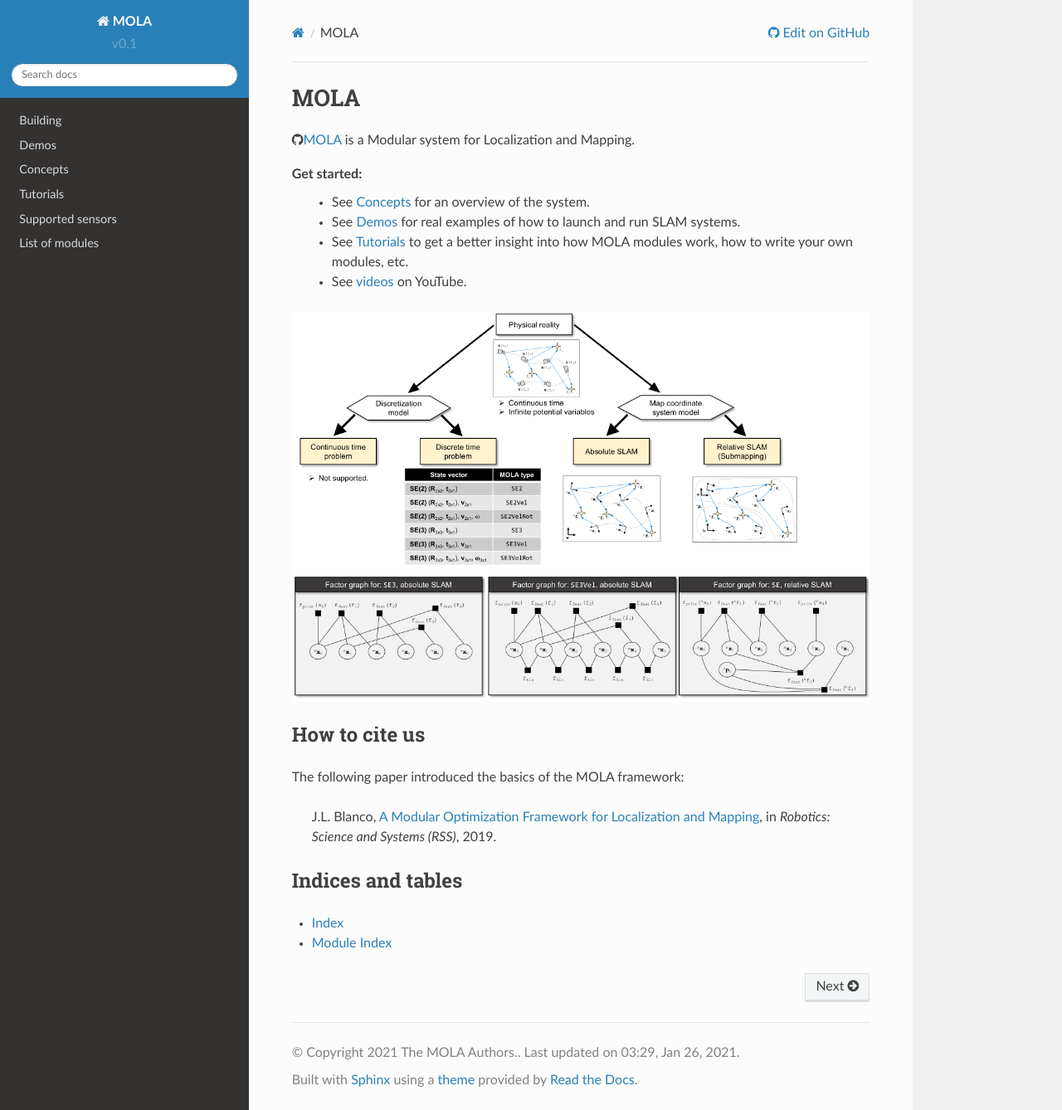
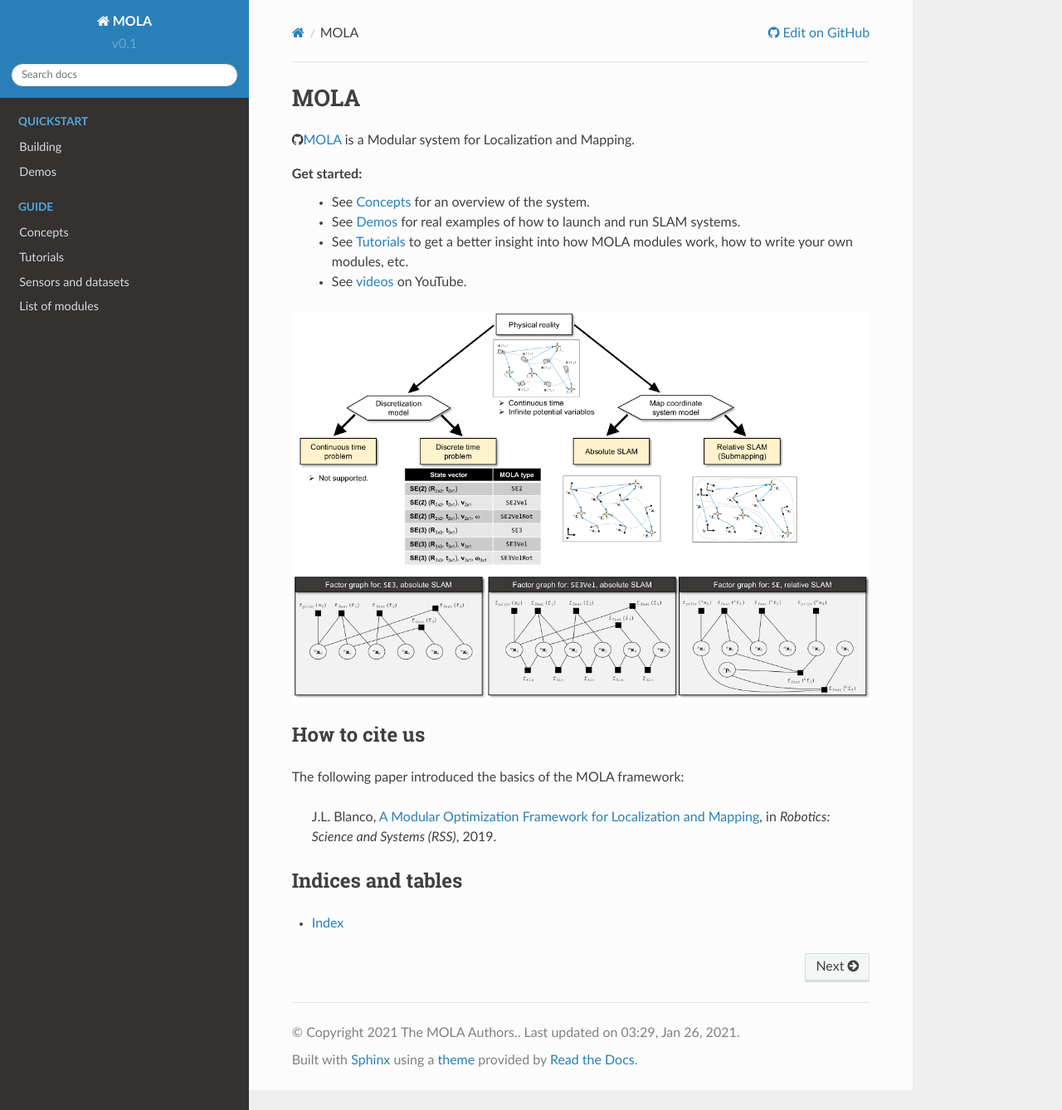
Before and after one commit to MOLAorg/mola, a Sphinx documentation site: the page built from docs/source/index.rst, in a window 1280 px wide and 1338 px high. Shown: the whole window at 83% size. Built offline with Sphinx 7.4.7 and the Read the Docs theme 2.0.0, drawn with Linux system fonts in a browser that asks for light colours; pages that are not in the unit, such as notebooks, are missing from menus.

Commit message:
Update docs

```diff
--- a/docs/source/index.rst
+++ b/docs/source/index.rst
@@ -8,9 +8,16 @@
 .. toctree::
   :maxdepth: 2
   :hidden:
+  :caption: Quickstart
 
   building
   demos
+
+.. toctree::
+  :maxdepth: 2
+  :hidden:
+  :caption: Guide
+
   concepts
   tutorials
   supported-sensors
--- /dev/null
+++ b/docs/source/module-mola-common.rst
@@ -0,0 +1,3 @@
+:github_url: https://github.com/MOLAorg/mola-common/blob/master/docs/module-mola-common.rst
+
+.. include:: ../../modules/mola-common/docs/module-mola-common.rst
--- /dev/null
+++ b/docs/source/module-mola-yaml.rst
@@ -0,0 +1,3 @@
+:github_url: https://github.com/MOLAorg/mola-yaml/blob/master/docs/module-mola-yaml.rst
+
+.. include:: ../../modules/mola-yaml/docs/module-mola-yaml.rst
--- a/docs/source/modules.rst
+++ b/docs/source/modules.rst
@@ -11,6 +11,7 @@
 .. toctree::
   :maxdepth: 2
 
+  module-mola-common
   module-mola-kernel
   module-mola-launcher
   module-mola-fe-g2o-dataset
@@ -23,3 +24,4 @@
   module-mola-input-ros1
   module-mola-lidar-segmentation
   module-mola-slam-gtsam
+  module-mola-yaml
--- a/docs/source/supported-sensors.rst
+++ b/docs/source/supported-sensors.rst
@@ -1,8 +1,8 @@
 .. _supported_sensors:
 
-==================
-Supported sensors
-==================
+======================
+Sensors and datasets
+======================
 
 This page lists the possibilities to feed SLAM algorithms with sensory data
 in the MOLA framework.
```
Also changed, not shown: other parts of docs/source/index.rst (+0 -1 lines).
